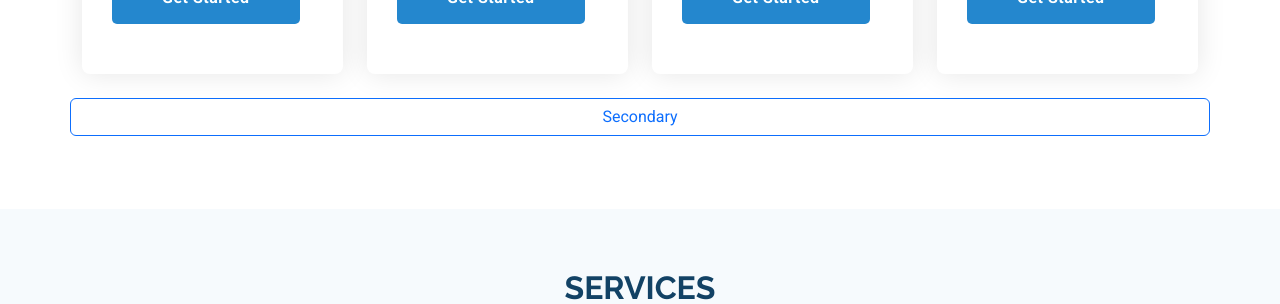
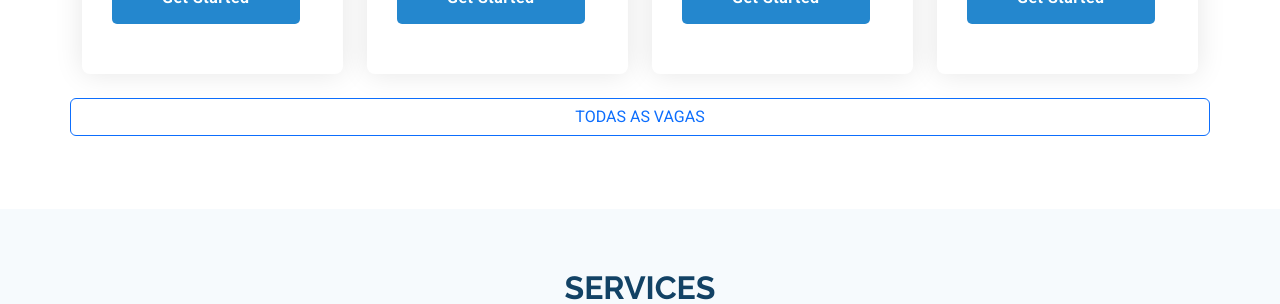
Before and after one commit to betosantos/agencia_empregos, a Flask app: page / in a window 1280 px wide. Shown: the part 2600-2904 px from the top of the page. Run offline with Flask 3, Linux system fonts and the light colour scheme; parts of the project's set-up code (start-up, migrations or seed data) failed here and were passed over; some libraries are stand-ins or nearby versions.

Commit message:
Alteração na tabela Usuario do Bando de daodos

```diff
--- a/models.py
+++ b/models.py
@@ -1,6 +1,8 @@
 from db import db
+
 
 
 class Usuario(db.Model):
     id = db.Column(db.Integer, primary_key=True)
     nome = db.Column(db.String(100), nullable=False)
+    senha = db.Column(db.String(255) nullable=False)
--- a/templates/index.html
+++ b/templates/index.html
@@ -237,7 +237,7 @@
                 </div>
               </div><!--End Icon Box -->
 
-              <button type="button" class="btn btn-outline-primary">Secondary</button>
+              <button type="button" class="btn btn-outline-primary">TODAS AS VAGAS</button>
 
 
           </div>
```
